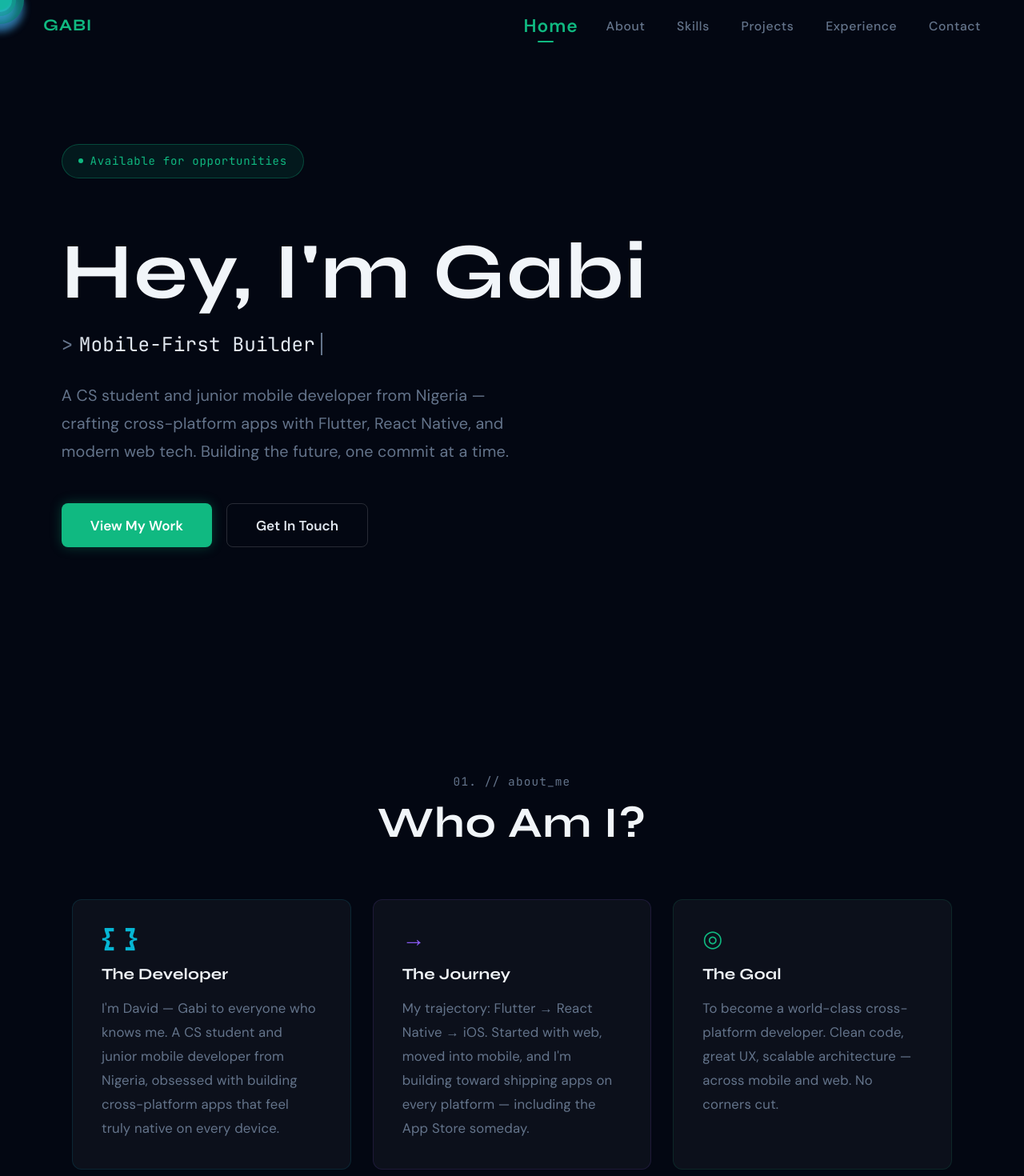
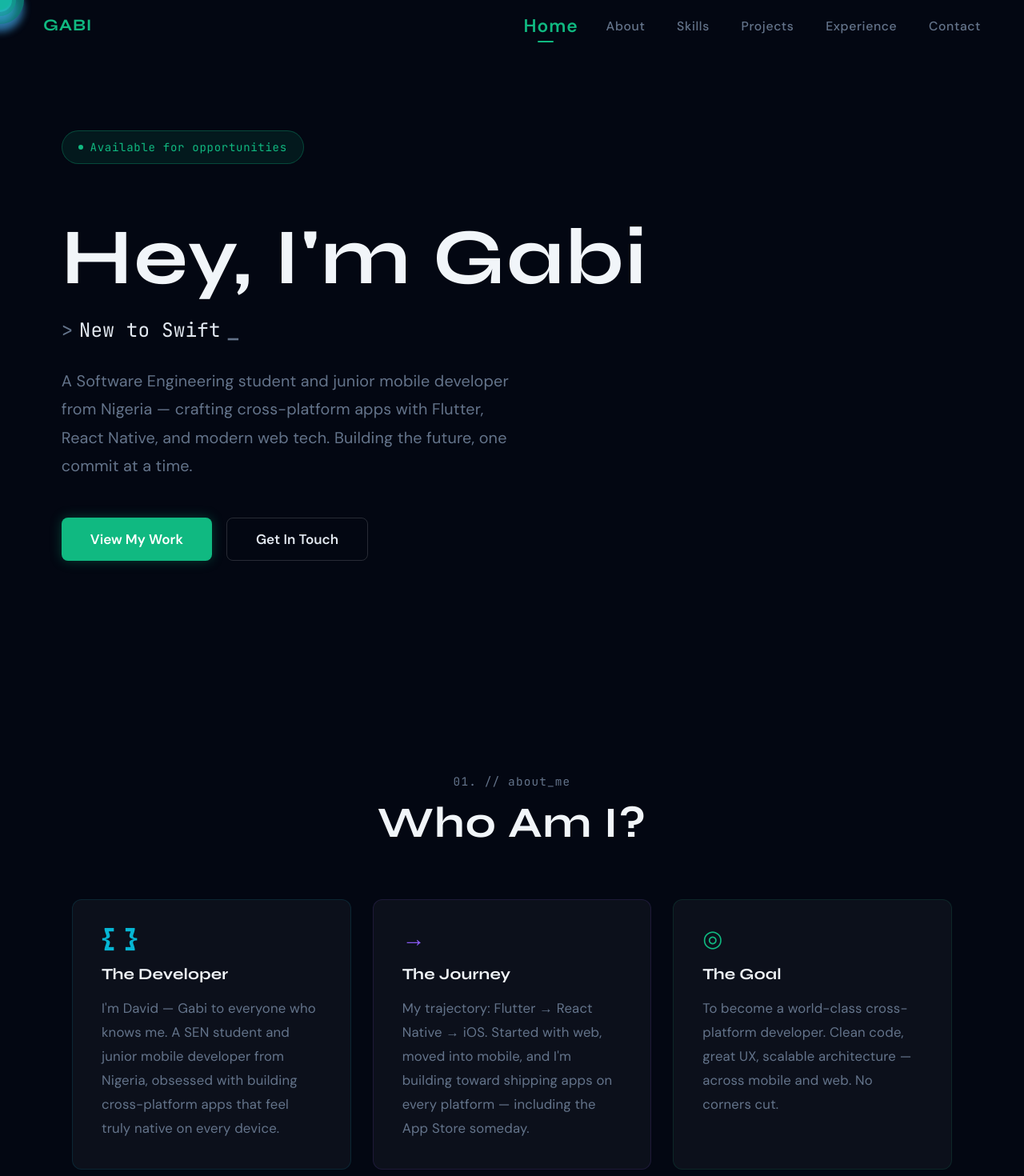
Before and after one commit to GABIs-Hub/portfolio, a React (Vite) app: page / in a window 1280 px wide. Shown: the top 1470 px of the page at 80% size. Built offline with nearby package versions, Linux system fonts and the light colour scheme.

Commit message:
Final Updates and Deployments

```diff
--- a/src/Portfolio.jsx
+++ b/src/Portfolio.jsx
@@ -453,7 +453,7 @@ function Navbar({ active }) {
 
 function HeroSection() {
   const typed = useTypewriter(
-    ["Flutter Developer", "React Native Dev", "Mobile-First Builder", "Web Developer"],
+    ["Junior Flutter Developer", "React Native Dev", "Mobile-First Builder", "Web Developer", "New to Swift"],
     80, 1900
   );
 
@@ -511,9 +511,9 @@ function HeroSection() {
           <span style={{ color: "#64748b" }}>{">"}</span>
           <span style={{ color: "#e2e8f0" }}>{typed}</span>
           <span style={{
-            display: "inline-block", width: "2px", height: "1.15em",
-            background: "#64748b", verticalAlign: "middle",
-          }} />
+            display: "inline-block", color: "#64748b", verticalAlign: "middle",
+            fontSize: "1.15em", fontWeight: "bold", animation: "blink 1s infinite",
+          }}>_</span>
         </div>
 
         {/* Bio */}
@@ -523,7 +523,7 @@ function HeroSection() {
           maxWidth: "560px", lineHeight: 1.78, marginBottom: "2.6rem",
           animation: "fadeUp 0.7s ease 0.45s both",
         }}>
-          A CS student and junior mobile developer from Nigeria — crafting
+          A Software Engineering student and junior mobile developer from Nigeria — crafting
           cross-platform apps with Flutter, React Native, and modern web tech.
           Building the future, one commit at a time.
         </p>
@@ -592,7 +592,7 @@ function BtnGhost({ children, onClick }) {
 function AboutSection() {
   const cards = [
     { icon: "{ }", title: "The Developer", accent: "#06b6d4",
-      body: "I'm David — Gabi to everyone who knows me. A CS student and junior mobile developer from Nigeria, obsessed with building cross-platform apps that feel truly native on every device." },
+      body: "I'm David — Gabi to everyone who knows me. A SEN student and junior mobile developer from Nigeria, obsessed with building cross-platform apps that feel truly native on every device." },
     { icon: "→", title: "The Journey", accent: "#8b5cf6",
       body: "My trajectory: Flutter → React Native → iOS. Started with web, moved into mobile, and I'm building toward shipping apps on every platform — including the App Store someday." },
     { icon: "◎", title: "The Goal", accent: "#10b981",
```
